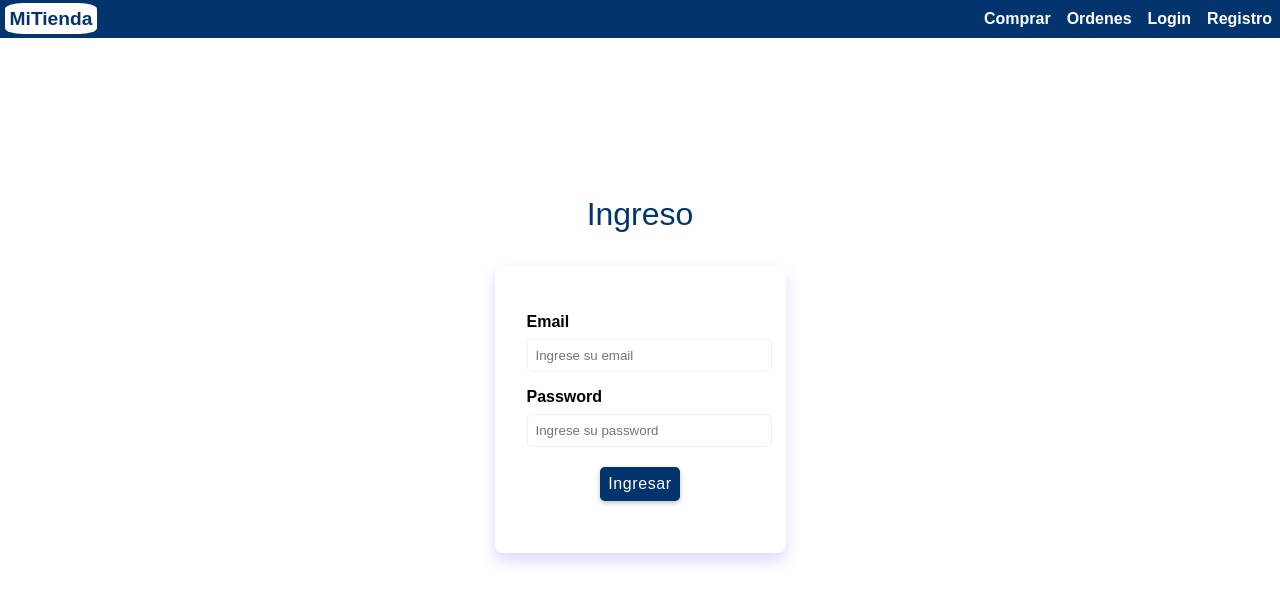
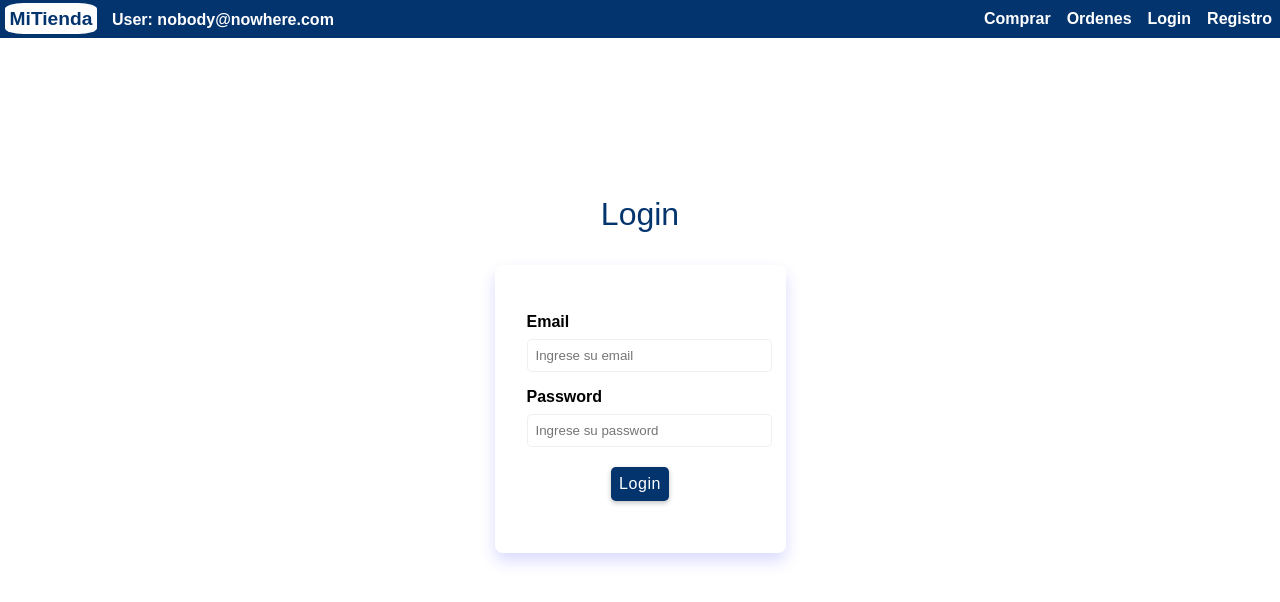
Before and after one commit to Efuentesr/miTienda, a React (Vite) app: page /login in a window 1280 px wide. Shown: the top 602 px of the page. Built offline with nearby package versions, Linux system fonts and the light colour scheme; no server answers.

Commit message:
2025-01-10

```diff
--- a/package.json
+++ b/package.json
@@ -15,8 +15,11 @@
     "@fortawesome/free-regular-svg-icons": "^6.7.2",
     "@fortawesome/free-solid-svg-icons": "^6.7.2",
     "@fortawesome/react-fontawesome": "^0.2.2",
+    "axios": "^1.7.9",
+    "bootstrap": "^5.3.3",
     "font-awesome": "^4.7.0",
     "react": "^18.3.1",
+    "react-bootstrap": "^2.10.7",
     "react-dom": "^18.3.1",
     "react-router-dom": "^7.1.1"
   },
--- a/src/App.jsx
+++ b/src/App.jsx
@@ -4,26 +4,27 @@ import { BrowserRouter as Router, Routes, Route } from 'react-router-dom';
 import Nav from "./components/Nav";
 import Home from "./components/Home";
 // import Families from "./components/Families";
-import Login from "./components/LogIn";
-import Register from './Register'
+import Login from './components/LogIn.jsx'
+import Register from './components/Register.jsx'
 import Comprar from './components/Comprar'
 import PrdList from "./PrdList";
-import Orders from "./data/Orders";
+import Orders from "./components/Orders";
 
 import "./estilos.css";
 import "./myStyle.css";
 import "./nav.css";
 
 const App = () => {
+  const [user, setUser] = useState('nobody@nowhere.com')
   return (
     <Router>
-      <Nav />
+      <Nav user={user}/>
       <div>
         <Routes>
           <Route path="/" element={<Home />} />
           <Route path="/orders" element={<Orders />} />
           <Route path="/Comprar" element={<Comprar />} />
-          <Route path="/login" element={<Login />} />
+          <Route path="/login" element={<Login user={user} setUser={setUser}/>} />
           <Route path="/registro" element={<Register />} />
         </Routes>
 
--- a/src/components/Comprar.jsx
+++ b/src/components/Comprar.jsx
@@ -1,6 +1,9 @@
 const Comprar = () => {
   return(
   <>
+    <div id="filter-and-order" style={{display: "flex", flexDirection: "row", backgroundColor: "var(--css-color)"}}>
+      <span>Aqui pondre filtro y ordenamiento</span>
+    </div>
     <div className="lista-prod">
 
       <div className="prd-card">
--- a/src/components/LogIn.jsx
+++ b/src/components/LogIn.jsx
@@ -1,15 +1,66 @@
+import { useState, useEffect } from "react";
+import { requestUsers } from "../services/userService";
+const Login = ({user, setUser}) => {
 
+    const [users, setUsers] = useState([]);
 
+    const manejarSubmit = (event) => {
+        event.preventDefault();
+        const form = event.target;
 
-const Login = () => {
+        if (event.nativeEvent.submitter.name==="logout"){
+          setUser('nobody@nowhere.com')
+          form.reset();
+          return
+        }
+
+        // Obtener los valores de los campos
+        const email = event.target.email.value.trim();
+        const password = event.target.password.value.trim();
+
+        if (!email) {
+          alert("El campo Email es obligatorio.");
+          return;
+        }
+        if (!password) {
+          alert("El campo Password es obligatorio.");
+          return;
+        }
+
+        // validar si existe
+        let indice = users.findIndex(function(user) {
+            return user.email === email;
+        });
+        if (indice < 0 ) {
+            alert('Usuario no existe, ...');
+            return;
+        }
+        if (users[indice].password != password) {
+            alert('Error en password ...');
+            return ;
+        }
+        setUser(email);
+    }
+
+    useEffect(() => {
+      const getUsers = async () => {
+        //solicitamos los productos
+        const usersObtained = await requestUsers();
+        //actualizamos el estado cuando los obtenemos
+        setUsers(usersObtained);
+      }
+      getUsers(); //ejecutamos la función
+      console.log(users)
+    }, []) //dejamos el array de dependencias de useEffect para que se ejecute solo 01 vez
+
   return(
     <>
       <div className="container header" style={{display: "flex-column" }}>
         <div className="container container-sm">
-          <h1 style={{textAlign: "center", margin: "2rem auto"}} className="title">Ingreso</h1>
+          <h1 style={{textAlign: "center", margin: "2rem auto"}} className="title">Login</h1>
           <div className="card">
             <div className="card-body">
-              <form action="./LogIn.html" id="logIn">
+              <form id="logIn" onSubmit={manejarSubmit}>
                 <div className="form-group">
                   <label htmlFor="email">Email</label>
                   <input
@@ -32,8 +83,8 @@ const Login = () => {
                   />
                 </div>
                 <div classn="form-group">
-                  <button id="initSession" className="btn btn-primary" type="submit">Ingresar</button>
-                  <button id="endSession" className="btn btn-secondary" type="submit">Cerrar Sesion</button>
+                    <button name="logout" id={`${user==="nobody@nowhere.com" ? "none-display" : "display"}`} className="btn btn-secondary" type="submit">Logout</button>
+                    <button name="login" id={`${user!="nobody@nowhere.com" ? "none-display" : "display"}`} className="btn btn-primary" type="submit">Login</button>
                 </div>
               </form>
             </div>
--- a/src/components/Nav.jsx
+++ b/src/components/Nav.jsx
@@ -1,7 +1,7 @@
 import React, { useState, useRef } from "react";
 import { Link } from 'react-router-dom';
 
-const Nav = () => {
+const Nav = ({user}) => {
     const [isMenuOpen, setIsMenuOpen] = useState(false);
     // Ref para manejar el ícono del botón de menú
     const iconRef = useRef(null);
@@ -19,17 +19,16 @@ const Nav = () => {
         }
     };
 
-    // const callFiltro = () => {
-    //     window.alert("call filtro");
-    // };
-
     return (
         <>
             <nav className={`navbar bg-primary text-light ${isMenuOpen ? "showNavbar" : ""}`}>
                 <div className="navbar-part1">
-                    <Link to="/" className="navbar-brand">
-                        <span className="logo">MiTienda</span>
-                    </Link>
+                    <div>
+                        <Link to="/" className="navbar-brand">
+                            <span className="logo">MiTienda</span>
+                        </Link>
+                        <span style={{marginLeft: "10px"}}>User: {user}</span>
+                    </div>
                     <button id="navbar-toggler" className="navbar-toggler btn btn-sm btn-close-white" onClick={toggleMenu}>
                         <i id="efrm" className="fa-solid fa-bars" ref={iconRef}></i>
                     </button>
--- a/src/myStyle.css
+++ b/src/myStyle.css
@@ -14,7 +14,7 @@ body {
   --secondary-color: #ff9800;
   --transition: 0.2s ease-in-out;
   --html-color: #e34c26;
-  --css-color: #0949d4;
+  --css-color: #c9cbce;
   --js-color: #f0db4f;
 }
 
@@ -33,6 +33,7 @@ a {
   display: flex;
   justify-content: center;
   align-items: center;
+
 }
 
 .header-text {
@@ -160,6 +161,13 @@ a {
 #endSession {
   display: none;
 }
+#none-display {
+  display: none;
+}
+#block-display {
+  display: block;
+}
+
 
 
 
--- /dev/null
+++ b/src/services/userService.js
@@ -0,0 +1,22 @@
+import axios from "axios";
+
+const URL = "https://67661e5a410f84999656dd8a.mockapi.io/users";
+
+
+const requestUsers = async () => {
+    try {
+      const response = await axios.get(URL);
+      // console.log(response)
+      if(response.status === 200) {
+        return response.data; //si va bien retornamos los datos
+      }
+      throw new Error("Error cargar Usuarios")
+    } catch (error) {
+      throw error;
+    }
+  }
+
+
+  export {
+    requestUsers,
+  }
```
Also changed, not shown: src/components/logIn.js (added, +74 -0 lines), src/components/Orders.jsx (renamed from src/data/Orders.jsx), src/components/Register.jsx (renamed from src/Register.jsx), 1 other file (tests, documents, lock files or other folders).
